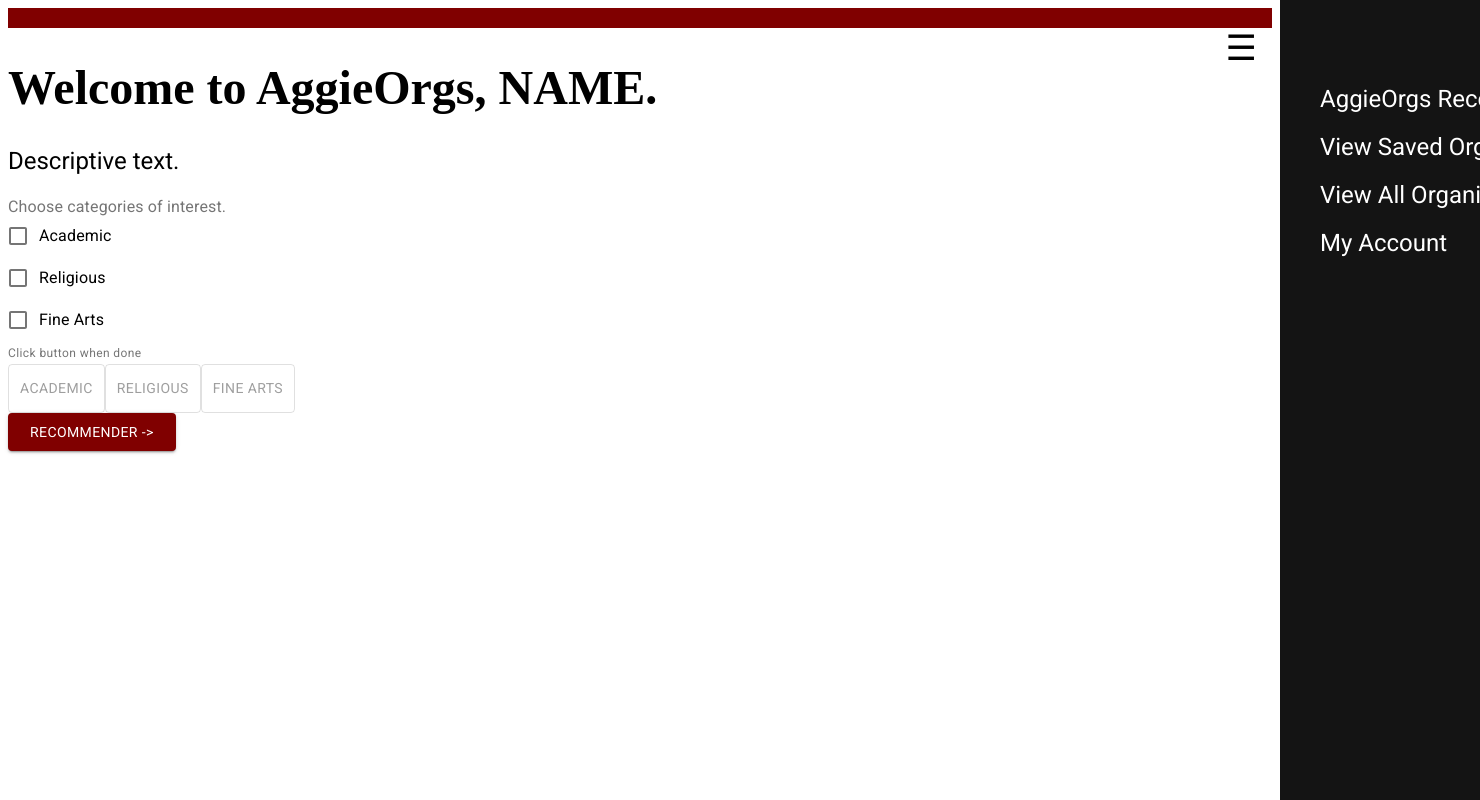
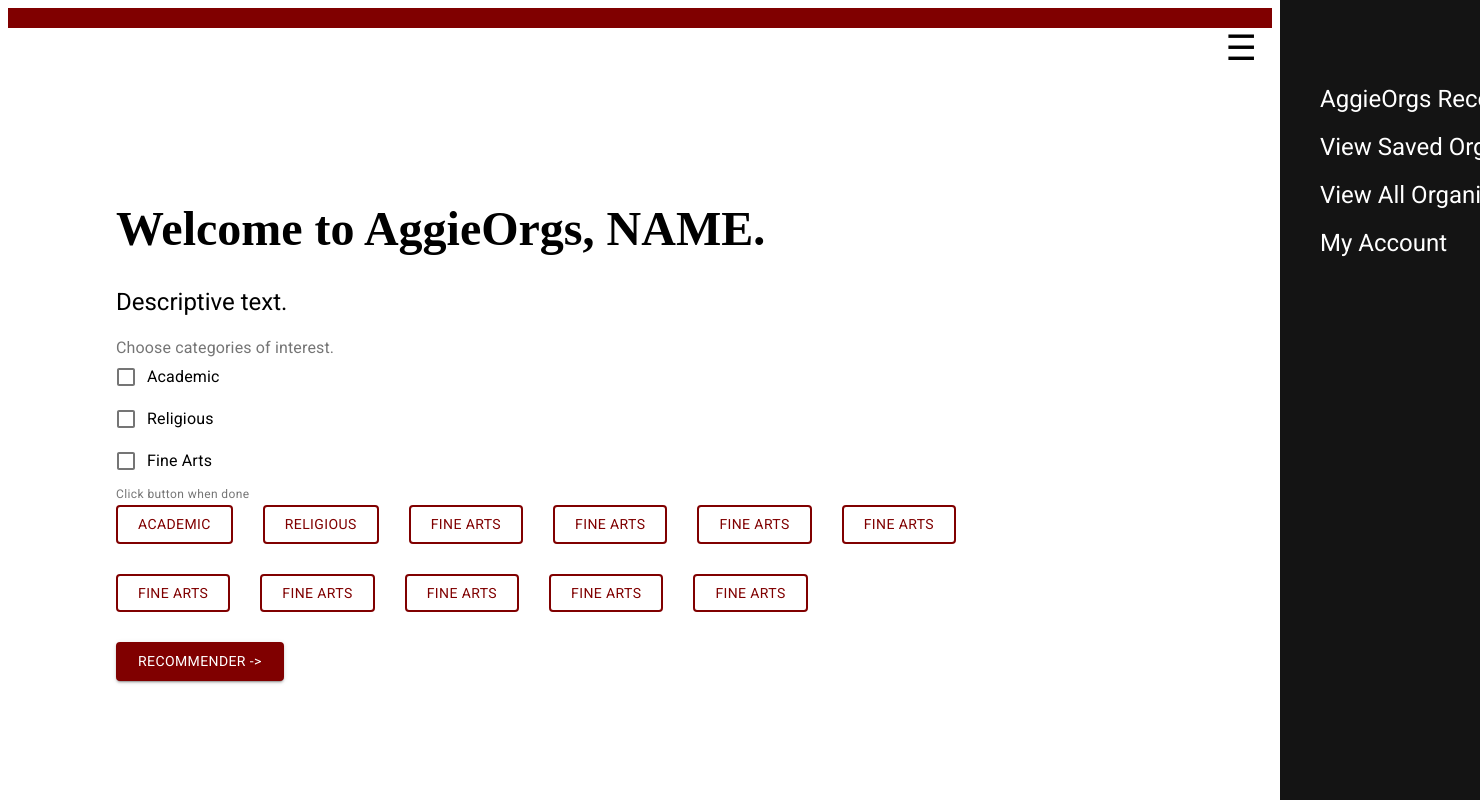
Before and after one commit to Auyxi/AggieOrgs_Front_End, a Next.js app: page /interests in a window 1280 px wide. Shown: the whole page, 1480 px wide, since content can reach past the window. Built offline with nearby package versions, Linux system fonts and the light colour scheme; a web font is replaced by a local one.

Commit message:
Working on interests

```diff
--- a/components/SideNav/SideNavToggle.js
+++ b/components/SideNav/SideNavToggle.js
@@ -1,7 +1,7 @@
 //https://jonsuh.com/hamburgers/ ???
 
 const SideNavToggle = props => (
-    <span style={{"font-size": "35px", cursor: "pointer",  float: "right", "padding-right": "15px"}} onClick={props.click}>&#9776;</span>
+    <span style={{"font-size": "35px", cursor: "pointer",  float: "right", "padding-right": "15px", }} onClick={props.click}>&#9776;</span>
 
 
 );
--- a/pages/interests.js
+++ b/pages/interests.js
@@ -16,6 +16,8 @@
 const indexStyle = {
     "border-top": "20px solid maroon",
     width: "100%"
+    //height: "100%",
+    //padding: '100px'
 };
 
 const StyledButton = withStyles({
@@ -34,6 +36,30 @@
 
     },
 })(Button);
+
+const StyledToggle = withStyles({
+    root: {
+        background: 'white',
+        color: '#800000',
+        padding: '5px 20px 5px 20px',
+        border: '2px solid #800000',
+        'font-family': 'Roboto',
+        'text-decoration': 'none',
+        'margin-right': '30px',
+        'margin-bottom': '30px',
+        '&:hover': {
+            backgroundColor: 'fade(#800000, .2)',
+            color: '#800000',
+            //"font-weight": "bold",
+        },
+        '&:selected': {
+            background: '#800000',
+            color: 'white',
+            "font-weight": "bold",
+        },
+    },
+
+})(ToggleButton);
 
 class Interests extends React.Component {
     state = {
@@ -85,6 +111,7 @@
                     <script src="https://apis.google.com/js/platform.js"></script>
                 </Head>
                 <SideNavLayout />
+                <body>
                     <h1>Welcome to AggieOrgs, NAME.</h1>
                     <p>Descriptive text.</p>
 
@@ -110,9 +137,18 @@
                     </FormControl>
 
                     <div className="toggleButtons">
-                    <ToggleButton value="academic"> Academic </ToggleButton>
-                    <ToggleButton value="religious"> Religious </ToggleButton>
-                    <ToggleButton value="fineArts"> Fine Arts </ToggleButton>
+                        <StyledToggle value="academic" > Academic </StyledToggle>
+                        <StyledToggle value="religious"> Religious </StyledToggle>
+                        <StyledToggle value="fineArts"> Fine Arts </StyledToggle>
+                        <StyledToggle value="fineArts"> Fine Arts </StyledToggle>
+                        <StyledToggle value="fineArts"> Fine Arts </StyledToggle>
+                        <StyledToggle value="fineArts"> Fine Arts </StyledToggle>
+                        <StyledToggle value="fineArts"> Fine Arts </StyledToggle>
+                        <StyledToggle value="fineArts"> Fine Arts </StyledToggle>
+                        <StyledToggle value="fineArts"> Fine Arts </StyledToggle>
+                        <StyledToggle value="fineArts"> Fine Arts </StyledToggle>
+                        <StyledToggle value="fineArts"> Fine Arts </StyledToggle>
+
                     </div>
 
                     <StyledButton
@@ -140,9 +176,20 @@
                             margin-bottom: 15px;
                             margin-top: 40px;
                         }
+                        body{
+                            padding: 100px;
+                            width: 100%;
+                            height: 100%;
+                            overflow: hidden;
+                            left: 0;
+                            top:0;
+                        }
 
-
+                        .toggleButtons {
+                            max-width: 900px;
+                        }
                     `}</style>
+                    </body>
             </div>
         );
     }
```
Lines whose indentation alone changed are shown as unchanged.
